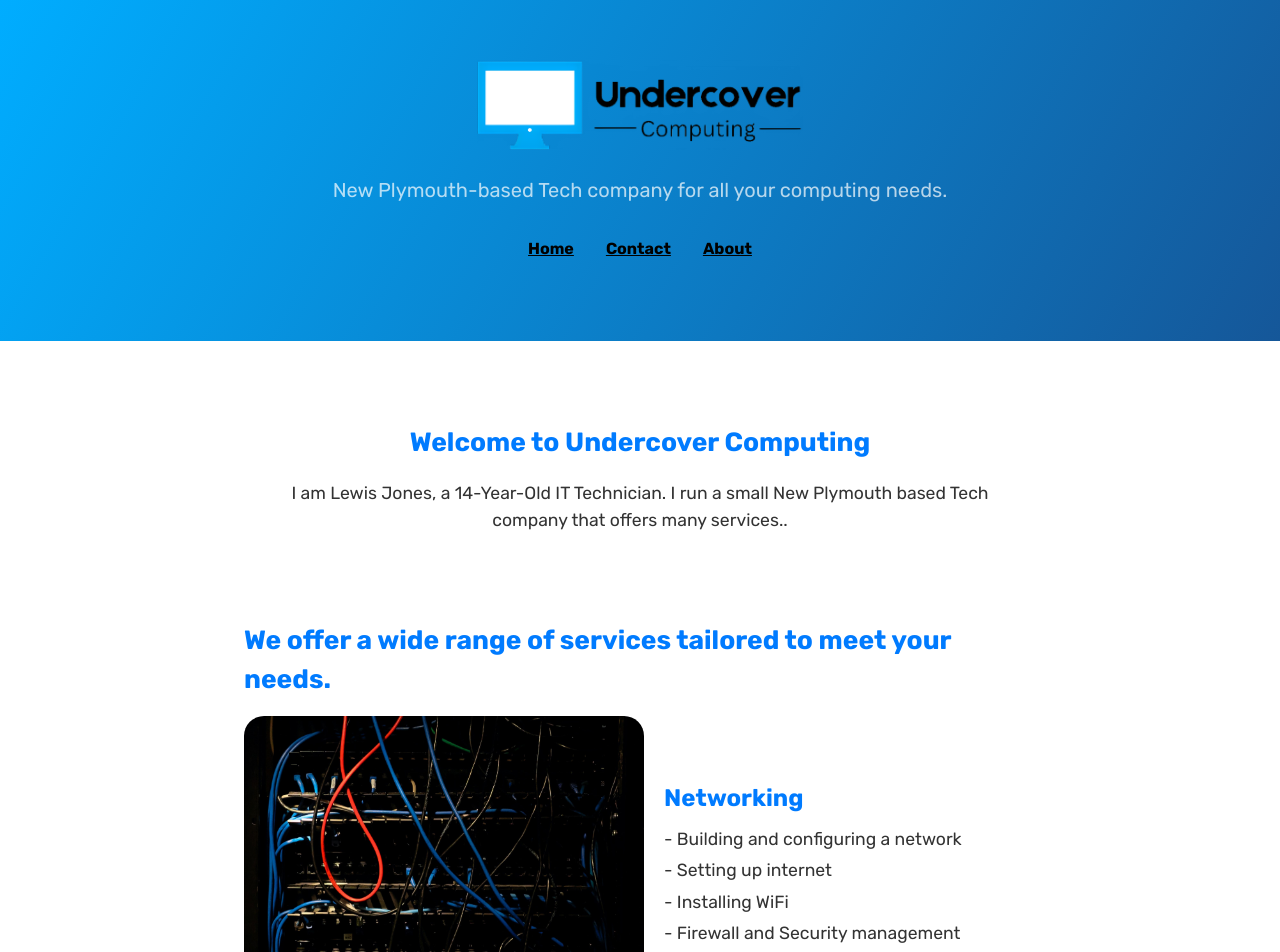
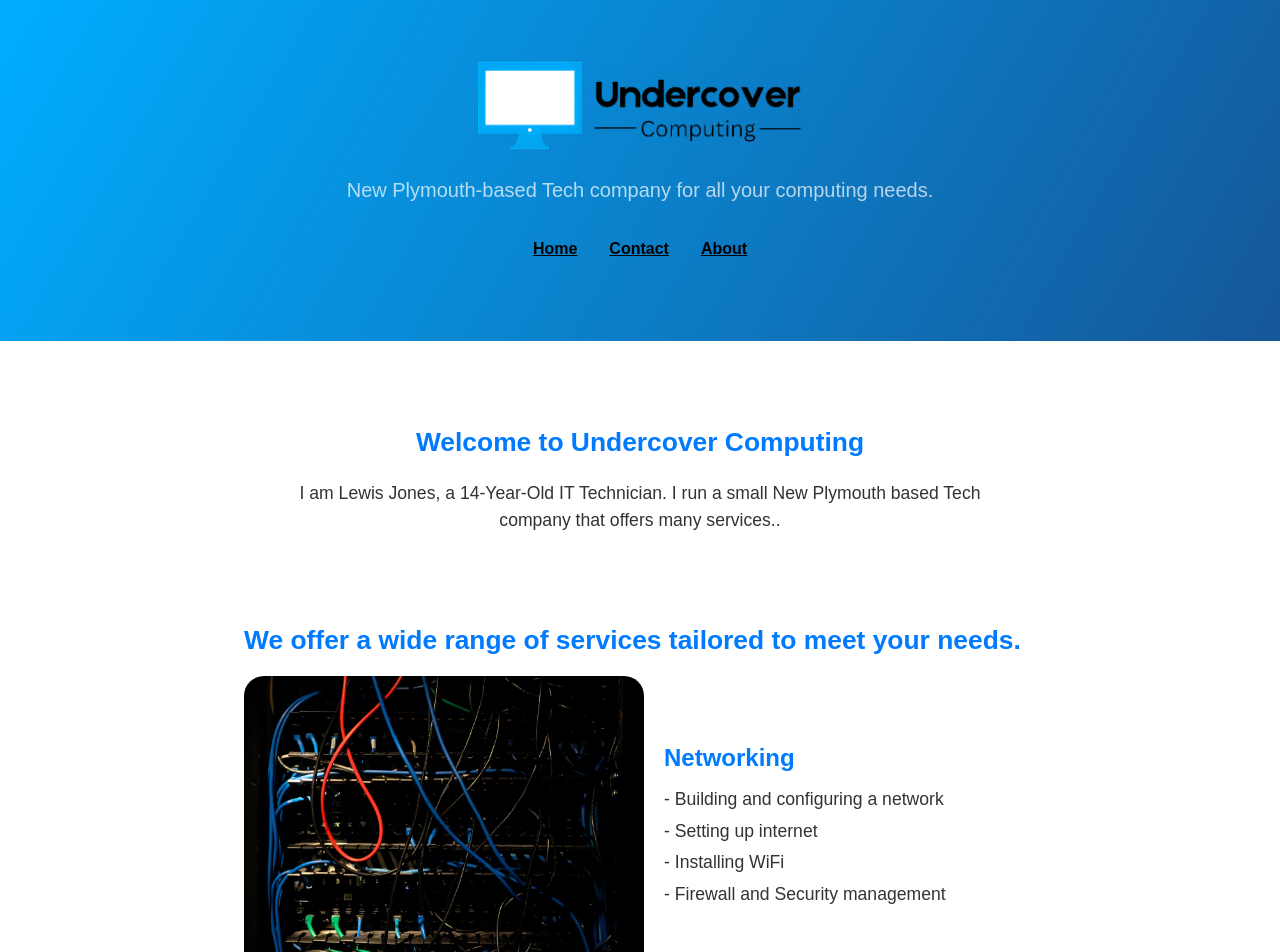
Before and after one commit to UndercoverComputing/undercovercomputing.com, a Jekyll site: the page index.html, which Jekyll copies as it is, in a window 1280 px wide. Shown: the top 952 px of the page. Built offline with Jekyll 4.4.1, drawn with Linux system fonts in a browser that asks for light colours.

Commit message:
removed unnecessary imports

```diff
--- a/assets/css/style.scss
+++ b/assets/css/style.scss
@@ -2,7 +2,6 @@
 ---
 
 @import 'jekyll-theme-cayman';
-@import url('https://fonts.googleapis.com/css2?family=Rubik:ital,wght@0,300..900;1,300..900&display=swap');
 
 a {
     text-decoration: none;
```
